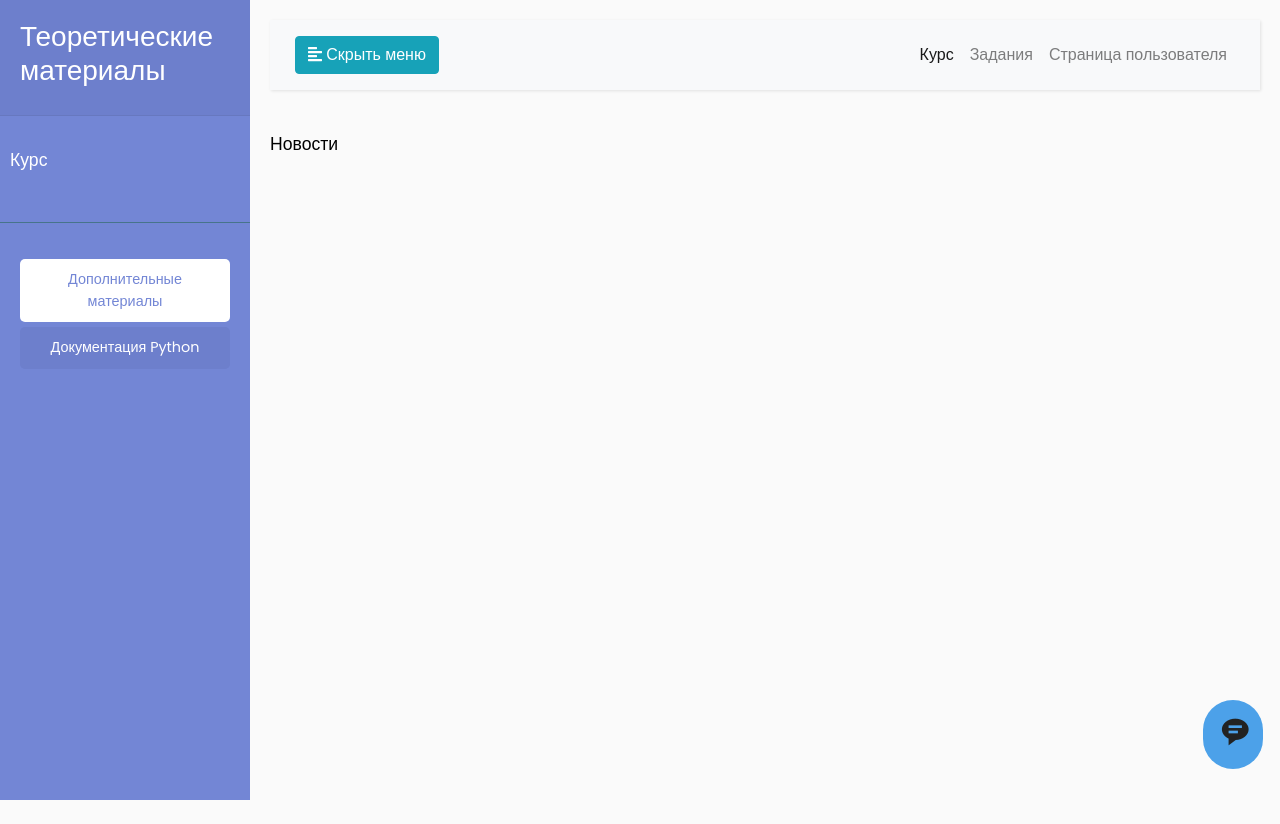
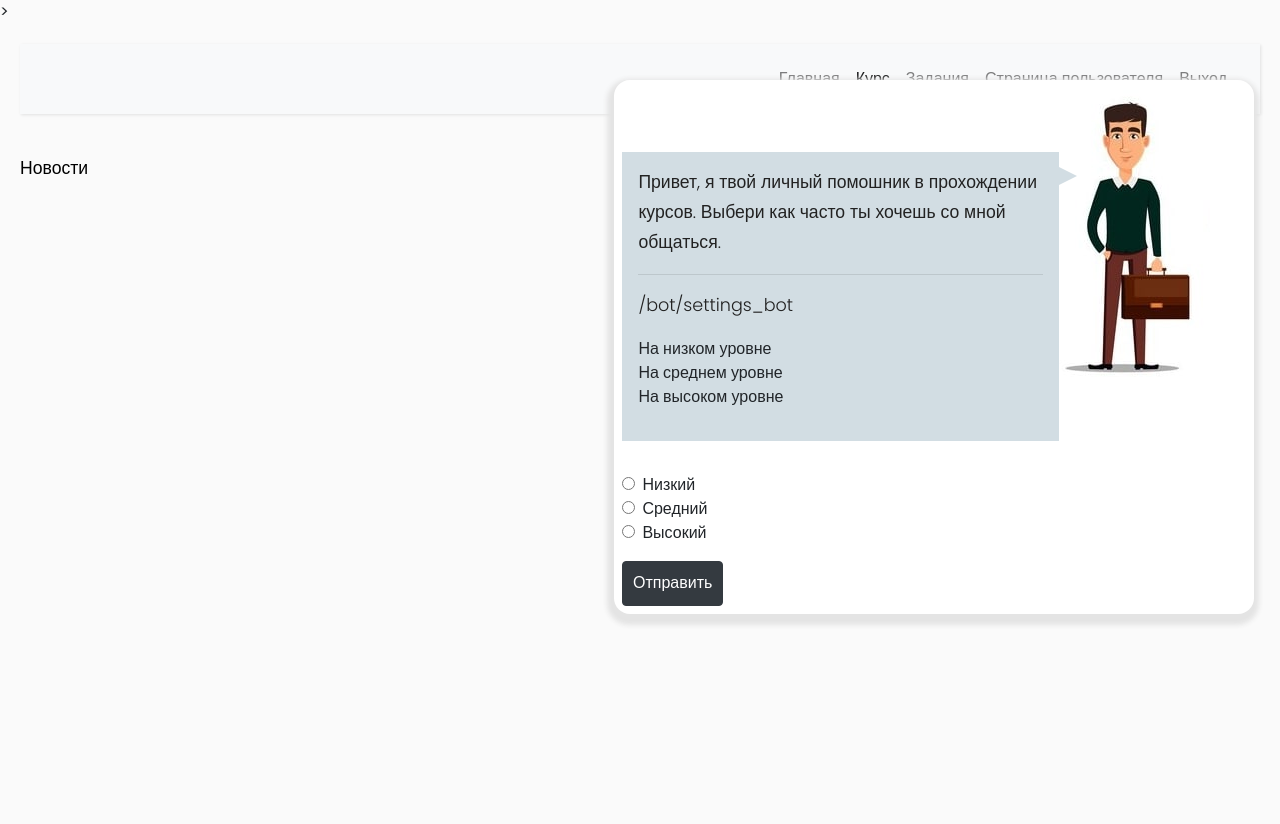
Before and after one commit to bentnn/game_agent, a Django app: page /home in a window 1280 px wide. Before the commit the page ends 800 px from the top, so only its background shows below. Run offline with Django 4.2, Linux system fonts and the light colour scheme; the visitor is signed in with stand-in values (Sample User, id 1); data that the repository does not hold is empty; some libraries are stand-ins or nearby versions.

Commit message:
Доп код

```diff
--- a/bot/urls.py
+++ b/bot/urls.py
@@ -1,6 +1,8 @@
 from django.urls import path
-from .views import bot
+from .views import bot, settings_bot, get_settings_bot
 
 urlpatterns = [
     path('', bot, name='bot'),
+    path('settings_bot', settings_bot, name='settings_bot'),
+    path('get_settings_bot', get_settings_bot, name='get_settings_bot'),
 ]
--- a/bot/views.py
+++ b/bot/views.py
@@ -2,9 +2,10 @@ import json
 
 from django.http import HttpResponse
 from django.shortcuts import render
+from django.contrib.auth.models import User
 from fuzzywuzzy import fuzz
 
-from .models import Questions, Keywords
+from .models import Questions, Keywords, SettingsBot
 
 
 def bot(request):
@@ -27,3 +28,22 @@ def bot(request):
                     lists.append(i.keyword)
 
         return HttpResponse(json.dumps({"not_data": lists}), content_type='application/json')
+
+
+def settings_bot(request):
+    if request.method == "POST":
+        user = User.objects.get(id=request.user.pk)
+
+        query = SettingsBot()
+        query.user_id=user
+        query.level=request.POST.get('level')
+        query.save()
+
+        return HttpResponse(json.dumps({"message": 'Success'}), content_type='application/json')
+
+
+def get_settings_bot(request):
+    if request.method == "GET":
+        return HttpResponse(json.dumps({
+            "data": str(SettingsBot.objects.get(user_id=request.user.pk))
+        }), content_type='application/json')
--- a/templates/base.html
+++ b/templates/base.html
@@ -21,16 +21,17 @@
         <link rel="stylesheet" href="{% static 'css/bot.css' %}">
         <!-- Scrollbar Custom CSS -->
         <link rel="stylesheet" href="https://cdnjs.cloudflare.com/ajax/libs/malihu-custom-scrollbar-plugin/3.1.5/jquery.mCustomScrollbar.min.css">
-
+>
         <!-- Font Awesome JS -->
         <script defer src="https://use.fontawesome.com/releases/v5.0.13/js/solid.js" integrity="sha384-tzzSw1/Vo+0N5UhStP3bvwWPq+uvzCMfrN1fEFe+xBmv1C/AtVX5K0uZtmcHitFZ" crossorigin="anonymous"></script>
         <script defer src="https://use.fontawesome.com/releases/v5.0.13/js/fontawesome.js" integrity="sha384-6OIrr52G08NpOFSZdxxz1xdNSndlD4vdcf/q2myIUVO0VsqaGHJsB0RaBE01VTOY" crossorigin="anonymous"></script>
+
     </head>
     <body>
 
         <div class="wrapper">
             <!-- Sidebar Holder -->
-            {% if request.get_full_path != '/password_reset/done/' and request.get_full_path != '/login' and request.get_full_path != '/password_reset' and request.get_full_path != '/check_in' %}
+            {% if request.get_full_path != '/profile/'|add:user.username|add:'/inventory' and request.get_full_path != '/game_shop' and request.get_full_path != '/search_user' and request.get_full_path != '/settings/change_password' and request.get_full_path != '/settings' and request.get_full_path != '/course/tasks' and request.get_full_path != '/profile/'|add:user.username and request.get_full_path != '/home' and request.get_full_path != '/' and request.get_full_path != '/password_reset/done/' and request.get_full_path != '/login' and request.get_full_path != '/password_reset' and request.get_full_path != '/check_in' %}
                 <nav id="sidebar">
                     <div class="sidebar-header">
                         <h3>Теоретические материалы</h3>
@@ -76,7 +77,7 @@
 
                 <nav class="navbar navbar-expand-lg navbar-light bg-light">
                     <div class="container-fluid">
-                        {% if request.get_full_path != '/password_reset/done/' and request.get_full_path != '/login' and request.get_full_path != '/password_reset' and request.get_full_path != '/check_in' %}
+                        {% if request.get_full_path != '/profile/'|add:user.username|add:'/inventory' and request.get_full_path != '/game_shop' and request.get_full_path != '/search_user' and request.get_full_path != '/settings/change_password' and request.get_full_path != '/settings' and request.get_full_path != '/course/tasks' and request.get_full_path != '/profile/'|add:user.username and request.get_full_path != '/home' and request.get_full_path != '/' and request.get_full_path != '/password_reset/done/' and request.get_full_path != '/login' and request.get_full_path != '/password_reset' and request.get_full_path != '/check_in' %}
                             <button type="button" id="sidebarCollapse" class="btn btn-info">
                                 <i class="fas fa-align-left"></i>
                                 <span id="toggleMenu">Скрыть меню</span>
@@ -88,15 +89,31 @@
 
                         <div class="collapse navbar-collapse" id="navbarSupportedContent">
                             <ul class="nav navbar-nav ml-auto">
+                                {% if request.user.is_authenticated %}
+                                    <li>
+                                        <a class="nav-link" href="{% url 'home' %}">Главная</a>
+                                    </li>
                                     <li class="nav-item active">
                                         <a class="nav-link" href="{% url 'course' %}">Курс</a>
                                     </li>
                                     <li class="nav-item">
                                         <a class="nav-link" href="{% url 'tasks' %}">Задания</a>
                                     </li>
+
                                     <li class="nav-item">
                                         <a class="nav-link" href="{% url 'profile' request.user.username %}">Страница пользователя</a>
                                     </li>
+                                    <li class="nav-item">
+                                        <a class="nav-link" href="{% url 'logout' %}">Выход</a>
+                                    </li>
+                                {% else %}
+                                    <li class="nav-item">
+                                        <a class="nav-link" href="{% url 'check_in' %}">Регистрация</a>
+                                    </li>
+                                    <li class="nav-item">
+                                        <a class="nav-link" href="{% url 'login'  %}">Войти</a>
+                                    </li>
+                                {% endif %}
                             </ul>
                         </div>
                     </div>
@@ -119,9 +136,11 @@
          <script type="text/javascript" src="{% static 'js/popper.min.js' %}"></script>
          <script type="text/javascript" src="{% static 'bootstrap/js/bootstrap.min.js' %}"></script>
          <script type="text/javascript" src="{% static 'js/sidebar.js' %}"></script>
-        {% if request.get_full_path != '/password_reset/done/' and request.get_full_path != '/login' and request.get_full_path != '/password_reset' and request.get_full_path != '/check_in' %}
-
+        {% if request.get_full_path != '/profile/'|add:user.username|add:'/inventory' and request.get_full_path != '/game_shop' and request.get_full_path != '/search_user' and request.get_full_path != '/settings/change_password' and request.get_full_path != '/settings' and request.get_full_path != '/profile/'|add:user.username and request.get_full_path != '/home' and request.get_full_path != '/' and request.get_full_path != '/password_reset/done/' and request.get_full_path != '/login' and request.get_full_path != '/password_reset' and request.get_full_path != '/check_in' %}
             {% include 'bot/index.html' %}
+        {% endif %}
+        {% if request.get_full_path == '/home' %}
+            {% include 'bot/settings_bot.html' %}
         {% endif %}
     </body>
 </html>
--- /dev/null
+++ b/templates/bot/settings_bot.html
@@ -0,0 +1,104 @@
+{% load static %}
+
+
+<div id="window_settings_bot" class="window-bot  d-block">
+    <div id="window-dialog" class="w-100">
+        <div class="bot-container">
+            <div class="bot-container__chat" style="margin-bottom:6em;">
+                <p>
+                    Привет, я твой личный помошник в прохождении курсов.
+                    Выбери как часто ты хочешь со мной общаться.
+                    <hr><p>{% url 'settings_bot' %}</p>
+                    На низком уровне <br>
+                    На среднем уровне <br>
+                    На высоком уровне <br>
+                </p>
+            </div>
+            <div class="bot-container__dialog">
+                <form id="fruits">
+                    {% csrf_token %}
+                    <div class="form-check">
+                        <input class="form-check-input" type="radio" name="flexRadioDefault" value="Низкий" id="flexRadioDefault1">
+                        <label class="form-check-label" for="flexRadioDefault1">
+                            Низкий
+                        </label>
+                      </div>
+                      <div class="form-check">
+                        <input class="form-check-input" type="radio" name="flexRadioDefault" value="Средний" id="flexRadioDefault2">
+                        <label class="form-check-label" for="flexRadioDefault2">
+                            Средний
+                        </label>
+                      </div>
+                      <div class="form-check">
+                        <input class="form-check-input" type="radio" name="flexRadioDefault" value="Высокий" id="flexRadioDefault3">
+                        <label class="form-check-label" for="flexRadioDefault3">
+                            Высокий
+                        </label>
+                      </div>
+                    <div class="mt-3"></div>
+                    <button type="button" id="settings_bot_click" class="btn btn-dark">Отправить</button>
+                </form>
+            </div>
+        </div>
+        <div class="bot-container" style="width: 29%!important;">
+            <img src="{% static 'img/photo_2022-05-05_14-03-37.jpg' %}" alt="bot">
+        </div>
+    </div>
+
+
+    <script
+        src="https://code.jquery.com/jquery-3.4.1.min.js"
+        integrity="sha256-CSXorXvZcTkaix6Yvo6HppcZGetbYMGWSFlBw8HfCJo="
+        crossorigin="anonymous"
+    ></script>
+
+    <script>
+        function open_windowSettings(){
+            $.ajax({
+                url: "{% url 'get_settings_bot' %}",
+                headers: {'X-CSRFToken': '{{ csrf_token }}'},
+                method: 'get',
+                // contentType: 'application/json; charset=utf-8',
+                dataType: 'json',
+                success: function(response){
+                    if (response.data == "Низкий" || response.data == "Средний" || response.data == "Высокий"){
+                        document.getElementById('window_settings_bot').classList.remove('d-block');
+                        document.getElementById('window_settings_bot').classList.add('d-none');
+                    }
+                }
+            });
+        }
+
+        open_windowSettings();
+
+        // Добавление настроек
+        function window_settings_bot(){
+            // забор данных по параметру checked
+            const selected = document.querySelector('input[name="flexRadioDefault"]:checked').value
+            var user_pk = '{{ request.user.pk }}'
+            var level = selected
+             // Запрос на сервер
+            jQuery.ajax({
+                url: "{% url 'settings_bot' %}",
+                headers: {'X-CSRFToken': '{{ csrf_token }}'},
+                method: 'post',
+                // contentType: 'application/json; charset=utf-8',
+                dataType: 'json',
+                data: {
+                    user_pk: user_pk,
+                    level: level
+                },
+                success: function(response){
+                    msg = response.message
+                    if (msg == 'Success'){
+                        document.getElementById('window_settings_bot').classList.remove('d-block');
+                        document.getElementById('window_settings_bot').classList.add('d-none');
+                    }
+                }
+            });
+        }
+
+        document.getElementById('settings_bot_click').onclick = function(){
+            window_settings_bot();
+        }
+    </script>
--- a/templates/inventory.html
+++ b/templates/inventory.html
@@ -2,9 +2,6 @@
 
 {% block main %}
 	{% include 'messages.html' %}
-
-	<a href="{% url 'profile' about_user.user.username %}">to_profile</a>
-	<a href="{% url 'game_shop' %}">shop</a>
 
 	<h3>Now you look like</h3>
 	<div style="background-image: url({{ about_user.active_back.image.url }});">
```
Also changed, not shown: bot/models.py (+27 -0 lines), templates/change_profile.html (+24 -19 lines), templates/profile.html (+91 -21 lines), templates/search_user.html (+13 -14 lines), templates/shop.html (+22 -13 lines), bot/migrations/0007_settingsbot.py (added). Lines whose indentation alone changed are shown as unchanged.
